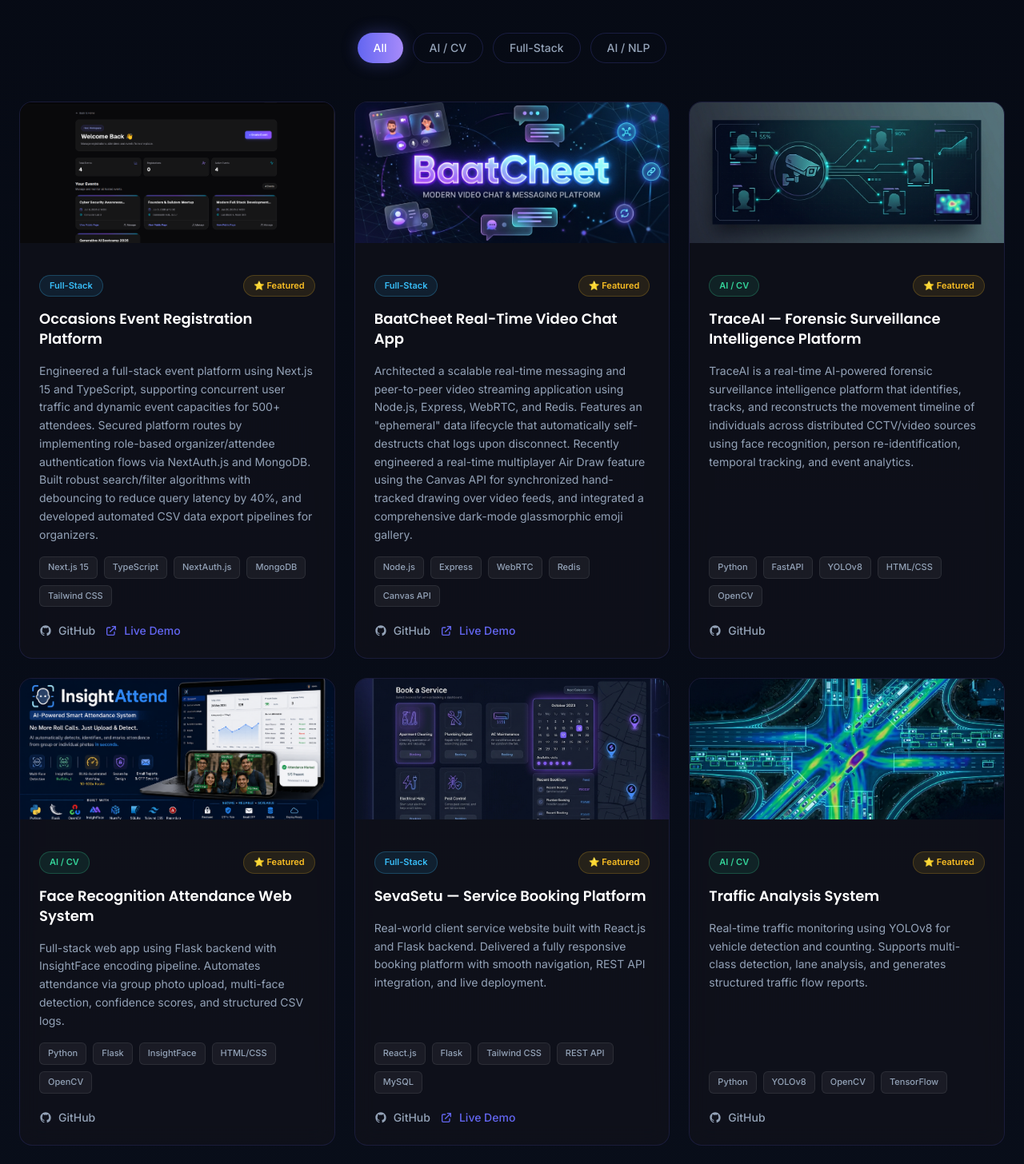
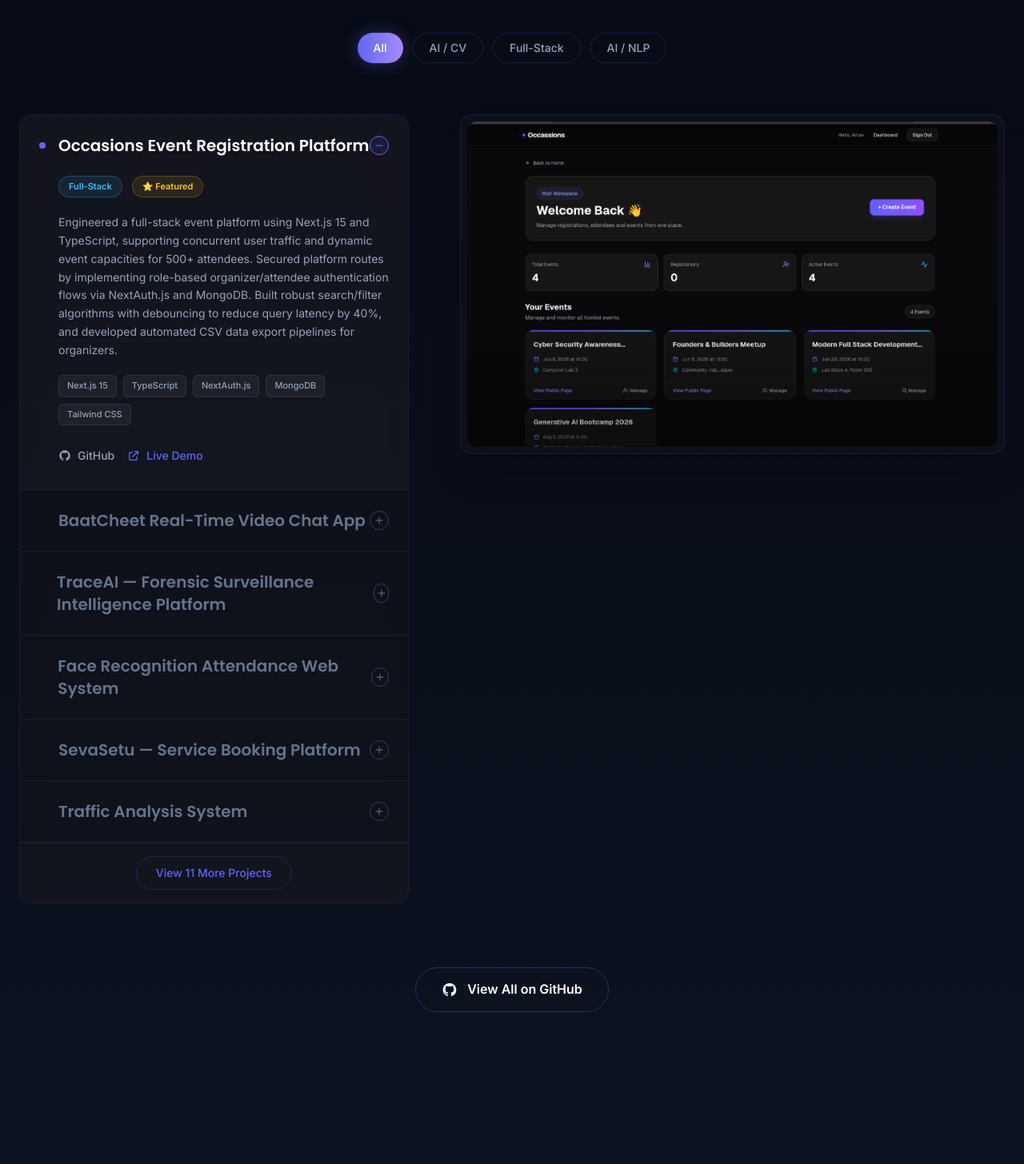
Before and after one commit to ArnavPundir22/arnavpundir22.github.io, a React (Vite) app: page / in a window 1280 px wide. Shown: the part 2920-4376 px from the top of the page at 80% size. Built offline with nearby package versions, Linux system fonts and the light colour scheme.

Commit message:
refactor: migrate project cards to an interactive accordion layout in Projects component

```diff
--- a/src/components/Projects.jsx
+++ b/src/components/Projects.jsx
@@ -1,4 +1,4 @@
-import { useRef, useState } from 'react'
+import { useRef, useState, useEffect } from 'react'
 import { motion, useInView, AnimatePresence } from 'framer-motion'
 import { projects, projectCategories } from '../data'
 
@@ -11,72 +11,15 @@ const categoryColor = {
 function Tag({ text }) {
   return (
     <span className="px-2.5 py-1 rounded-md text-[11px] font-medium text-[#94a3b8]
-                     bg-[rgba(255,255,255,0.05)] border border-[rgba(255,255,255,0.08)]">
+                     bg-[rgba(255,255,255,0.05)] border border-[rgba(255,255,255,0.08)] whitespace-nowrap">
       {text}
     </span>
   )
 }
 
-function ProjectCard({ project, i }) {
-  const ref    = useRef(null)
-  const inView = useInView(ref, { once: true, margin: '-60px' })
-  const color  = categoryColor[project.category] || categoryColor['AI / CV']
-
+function ProjectLinks({ project }) {
   return (
-    <motion.div ref={ref}
-      initial={{ opacity: 0, y: 50 }} animate={inView ? { opacity: 1, y: 0 } : {}}
-      transition={{ duration: 0.55, ease: 'easeOut', delay: (i % 3) * 0.1 }}
-      whileHover={{ y: -8, scale: 1.015, borderColor: 'rgba(99,102,241,0.35)', boxShadow: '0 20px 40px rgba(0,0,0,0.5)' }}
-      className="glass-card flex flex-col gap-4 group overflow-hidden cursor-pointer
-                 transition-colors duration-300">
-
-      {/* Project background image banner */}
-      {project.image && (
-        <div className="w-full h-44 overflow-hidden">
-          <img
-            src={project.image}
-            alt={project.imageAlt || project.title}
-            className="w-full h-full object-cover object-center
-                       group-hover:scale-105 transition-transform duration-500"
-          />
-        </div>
-      )}
-
-      {/* Card body */}
-      <div className="p-6 flex flex-col gap-4 flex-1">
-
-      {/* Category badge */}
-      <div className="flex items-center justify-between">
-        <span className="px-3 py-1 rounded-full text-[11px] font-semibold"
-              style={{ background: color.bg, border: `1px solid ${color.border}`, color: color.text }}>
-          {project.category}
-        </span>
-        {project.featured && (
-          <span className="px-3 py-1 rounded-full text-[11px] font-semibold text-[#fbbf24]
-                           bg-[rgba(251,191,36,0.1)] border border-[rgba(251,191,36,0.2)]">
-            ⭐ Featured
-          </span>
-        )}
-      </div>
-
-      {/* Title */}
-      <h3 className="font-display font-semibold text-lg text-white leading-snug
-                     group-hover:text-accent transition-colors duration-200">
-        {project.title}
-      </h3>
-
-      {/* Description */}
-      <p className="text-[#94a3b8] text-sm leading-relaxed flex-1">
-        {project.description}
-      </p>
-
-      {/* Tags */}
-      <div className="flex flex-wrap gap-2">
-        {project.tags.map(t => <Tag key={t} text={t} />)}
-      </div>
-
-      {/* Links */}
-      <div className="flex items-center gap-3 pt-1">
+    <div className="flex flex-wrap items-center gap-4 pt-2">
       <a href={project.github} target="_blank" rel="noopener noreferrer"
          className="flex items-center gap-2 text-sm font-medium text-[#94a3b8]
                     hover:text-white transition-colors duration-200">
@@ -97,17 +40,119 @@ function ProjectCard({ project, i }) {
         </a>
       )}
     </div>
+  )
+}
+
+function ProjectAccordionItem({ project, isActive, onClick }) {
+  const color = categoryColor[project.category] || categoryColor['AI / CV']
+
+  return (
+    <div
+      className={`border-b border-[rgba(255,255,255,0.05)] last:border-0 transition-colors duration-300
+                  ${isActive ? 'bg-[rgba(255,255,255,0.02)]' : 'hover:bg-[rgba(255,255,255,0.01)]'}`}
+    >
+      <button
+        onClick={onClick}
+        className="w-full text-left py-6 px-4 md:px-6 flex items-center justify-between group focus:outline-none"
+      >
+        <div className="flex items-center gap-4">
+          <div className={`w-2 h-2 rounded-full transition-all duration-300 ${isActive ? 'bg-accent scale-100' : 'bg-transparent scale-0 group-hover:scale-50 group-hover:bg-[#475569]'}`} />
+          <h3 className={`font-display font-semibold text-lg md:text-xl transition-colors duration-300
+                        ${isActive ? 'text-white' : 'text-[#64748b] group-hover:text-[#94a3b8]'}`}>
+            {project.title}
+          </h3>
+        </div>
+
+        {/* Plus/Minus Icon */}
+        <div className={`w-6 h-6 rounded-full border flex items-center justify-center transition-colors duration-300
+                        ${isActive ? 'border-accent text-accent bg-[rgba(99,102,241,0.1)]' : 'border-[#334155] text-[#64748b] group-hover:border-[#475569] group-hover:text-[#94a3b8]'}`}>
+          {isActive ? (
+            <svg className="w-3 h-3" fill="none" viewBox="0 0 24 24" stroke="currentColor">
+              <path strokeLinecap="round" strokeLinejoin="round" strokeWidth={2} d="M20 12H4" />
+            </svg>
+          ) : (
+            <svg className="w-3 h-3" fill="none" viewBox="0 0 24 24" stroke="currentColor">
+              <path strokeLinecap="round" strokeLinejoin="round" strokeWidth={2} d="M12 4v16m8-8H4" />
+            </svg>
+          )}
+        </div>
+      </button>
+
+      <AnimatePresence initial={false}>
+        {isActive && (
+          <motion.div
+            initial={{ height: 0, opacity: 0 }}
+            animate={{ height: 'auto', opacity: 1 }}
+            exit={{ height: 0, opacity: 0 }}
+            transition={{ duration: 0.4, ease: [0.04, 0.62, 0.23, 0.98] }}
+            className="overflow-hidden"
+          >
+            <div className="px-4 md:px-6 pb-8 pl-10 md:pl-12 flex flex-col gap-5">
+
+              {/* Category & Featured Badges */}
+              <div className="flex items-center gap-3">
+                <span className="px-3 py-1 rounded-full text-[11px] font-semibold"
+                      style={{ background: color.bg, border: `1px solid ${color.border}`, color: color.text }}>
+                  {project.category}
+                </span>
+                {project.featured && (
+                  <span className="px-3 py-1 rounded-full text-[11px] font-semibold text-[#fbbf24]
+                                   bg-[rgba(251,191,36,0.1)] border border-[rgba(251,191,36,0.2)]">
+                    ⭐ Featured
+                  </span>
+                )}
+              </div>
+
+              {/* Mobile Image (Visible only on small screens) */}
+              <div className="block lg:hidden w-full h-48 sm:h-64 mt-2 rounded-xl overflow-hidden border border-[rgba(255,255,255,0.05)]">
+                <img
+                  src={project.image}
+                  alt={project.imageAlt || project.title}
+                  className="w-full h-full object-cover"
+                />
+              </div>
+
+              {/* Description */}
+              <p className="text-[#94a3b8] text-sm leading-relaxed max-w-2xl">
+                {project.description}
+              </p>
+
+              {/* Tags */}
+              <div className="flex flex-wrap gap-2">
+                {project.tags.map(t => <Tag key={t} text={t} />)}
+              </div>
+
+              {/* Links */}
+              <ProjectLinks project={project} />
             </div>
           </motion.div>
+        )}
+      </AnimatePresence>
+    </div>
   )
 }
 
 export default function Projects() {
-  const ref    = useRef(null)
+  const ref = useRef(null)
   const inView = useInView(ref, { once: true, margin: '-80px' })
   const [filter, setFilter] = useState('All')
+  const [showAll, setShowAll] = useState(false)
 
   const visible = filter === 'All' ? projects : projects.filter(p => p.category === filter)
+  const displayedProjects = showAll ? visible : visible.slice(0, 6)
+
+  // Track the currently active project
+  const [activeProjectId, setActiveProjectId] = useState(visible[0]?.id)
+
+  // Reset active project and showAll when filter changes
+  useEffect(() => {
+    setShowAll(false)
+    if (visible.length > 0) {
+      setActiveProjectId(visible[0].id)
+    }
+  }, [filter])
+
+  const activeProject = visible.find(p => p.id === activeProjectId) || visible[0]
 
   return (
     <section id="projects" ref={ref}
@@ -134,7 +179,7 @@ export default function Projects() {
         {/* Filter buttons */}
         <motion.div initial={{ opacity: 0, y: 20 }} animate={inView ? { opacity: 1, y: 0 } : {}}
           transition={{ delay: 0.2, duration: 0.5 }}
-          className="flex flex-wrap justify-center gap-3 mb-12">
+          className="flex flex-wrap justify-center gap-3 mb-16">
           {projectCategories.map(cat => (
             <motion.button key={cat} onClick={() => setFilter(cat)}
               whileHover={{ scale: 1.05 }}
@@ -148,21 +193,77 @@ export default function Projects() {
           ))}
         </motion.div>
 
-        {/* Grid */}
+        {/* Interactive Layout Container */}
+        <motion.div
+          initial={{ opacity: 0, y: 30 }} animate={inView ? { opacity: 1, y: 0 } : {}}
+          transition={{ delay: 0.3, duration: 0.6 }}
+          className="flex flex-col lg:flex-row gap-8 lg:gap-16 items-start"
+        >
+
+          {/* Left Column: Accordion List */}
+          <div className="w-full lg:w-5/12 glass-card rounded-2xl overflow-hidden flex flex-col relative">
+            {displayedProjects.map((project) => (
+              <ProjectAccordionItem
+                key={project.id}
+                project={project}
+                isActive={activeProjectId === project.id}
+                onClick={() => setActiveProjectId(project.id)}
+              />
+            ))}
+
+            {visible.length === 0 && (
+              <div className="py-12 text-center text-[#64748b]">
+                No projects found in this category.
+              </div>
+            )}
+
+            {/* Load More Button */}
+            {!showAll && visible.length > 6 && (
+              <div className="p-4 border-t border-[rgba(255,255,255,0.05)] bg-[rgba(255,255,255,0.01)] flex justify-center">
+                <button
+                  onClick={() => setShowAll(true)}
+                  className="px-6 py-2.5 rounded-full text-sm font-medium text-accent border border-[rgba(99,102,241,0.2)]
+                             hover:bg-[rgba(99,102,241,0.1)] hover:text-white transition-all duration-300"
+                >
+                  View {visible.length - 6} More Projects
+                </button>
+              </div>
+            )}
+          </div>
+
+          {/* Right Column: Sticky Animated Image Showcase (Desktop Only) */}
+          <div className="hidden lg:block lg:w-7/12 sticky top-32">
+            <div className="w-full aspect-[4/3] xl:aspect-[16/10] rounded-2xl overflow-hidden glass-card p-2 relative shadow-2xl bg-[rgba(255,255,255,0.02)]">
               <AnimatePresence mode="wait">
-          <motion.div key={filter}
-            initial={{ opacity: 0 }} animate={{ opacity: 1 }} exit={{ opacity: 0 }}
-            className="grid md:grid-cols-2 xl:grid-cols-3 gap-6">
-            {visible.map((project, i) => (
-              <ProjectCard key={project.id} project={project} i={i} />
-            ))}
+                {activeProject && activeProject.image && (
+                  <motion.div
+                    key={activeProject.id}
+                    initial={{ opacity: 0, scale: 0.95, filter: 'blur(8px)' }}
+                    animate={{ opacity: 1, scale: 1, filter: 'blur(0px)' }}
+                    exit={{ opacity: 0, scale: 1.05, filter: 'blur(8px)' }}
+                    transition={{ duration: 0.5, ease: "easeInOut" }}
+                    className="w-full h-full rounded-xl overflow-hidden relative"
+                  >
+                    <img
+                      src={activeProject.image}
+                      alt={activeProject.imageAlt || activeProject.title}
+                      className="w-full h-full object-cover object-center"
+                    />
+
+                    {/* Subtle gradient overlay to blend into the frame */}
+                    <div className="absolute inset-0 bg-gradient-to-t from-[rgba(0,0,0,0.4)] via-transparent to-transparent pointer-events-none" />
                   </motion.div>
+                )}
               </AnimatePresence>
+            </div>
+          </div>
+
+        </motion.div>
 
         {/* GitHub CTA */}
         <motion.div initial={{ opacity: 0, y: 20 }} animate={inView ? { opacity: 1, y: 0 } : {}}
           transition={{ delay: 0.4, duration: 0.5 }}
-          className="text-center mt-14">
+          className="text-center mt-20">
           <a href="https://github.com/ArnavPundir22" target="_blank" rel="noopener noreferrer"
              className="inline-flex items-center gap-3 px-8 py-3.5 rounded-full font-semibold text-white
                         border border-[rgba(99,102,241,0.35)]
```
Also changed, not shown: src/data/index.js (+8 -0 lines). Lines whose indentation alone changed are shown as unchanged.
